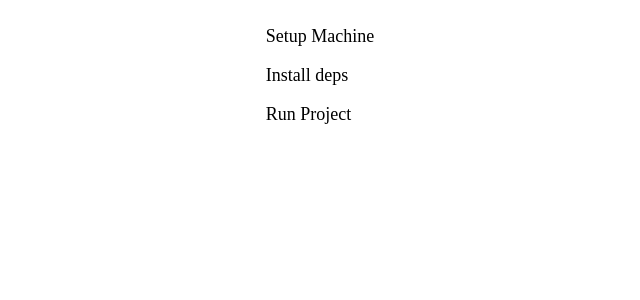
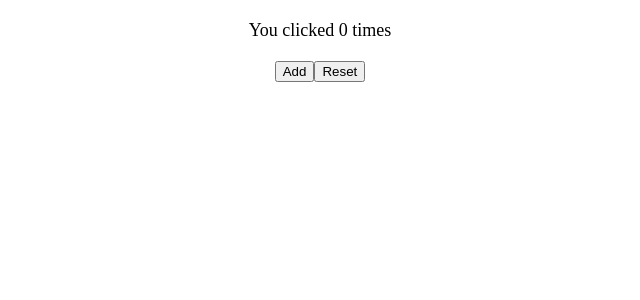
Before and after one commit to neo-niz/Vue-Training, a Vue app in the folder vue-neo-training1/: page / in a window 1280 px wide. Shown: the top 300 px of the page, without its empty margins (320-960 px from the left). Built offline with nearby package versions, Linux system fonts and the light colour scheme.

Commit message:
feat: bloc 4

```diff
--- a/vue-neo-training1/src/App.vue
+++ b/vue-neo-training1/src/App.vue
@@ -8,8 +8,7 @@
 export default {
   data() {
     return {
-      todo: ["Setup Machine","Install deps","Run Project"],
-      // todo: []
+      n: 0
     }
   }
 }
@@ -17,16 +16,18 @@
 
 <template>
   <div class="center">
-    <div v-if="todo.length > 0">
-      <p :key="i" v-for="(val,i) in todo" >
-          {{ val }}
-      </p>
+    <div class="box">
+      You clicked {{ n }} {{ n === 1 ? 'time' : 'times' }}
     </div>
 
-    <div v-else>
-      <p>
-        No Tasks yet
-      </p>
+    <div class="box">
+      <button @click="n++">
+        Add
+      </button>
+
+      <button @click="n = 0 ">
+        Reset
+      </button>
     </div>
 
   </div>
@@ -35,8 +36,17 @@
 <style scoped>
 .center {
   display: flex;
+  flex-direction: column;
   justify-content: center;
+  margin: 10px;
   align-items: center;
   font-size: large;
 }
+
+.box {
+  display: flex;
+  margin: 10px;
+  justify-content: center;
+  align-items: center;
+}
 </style>
```
